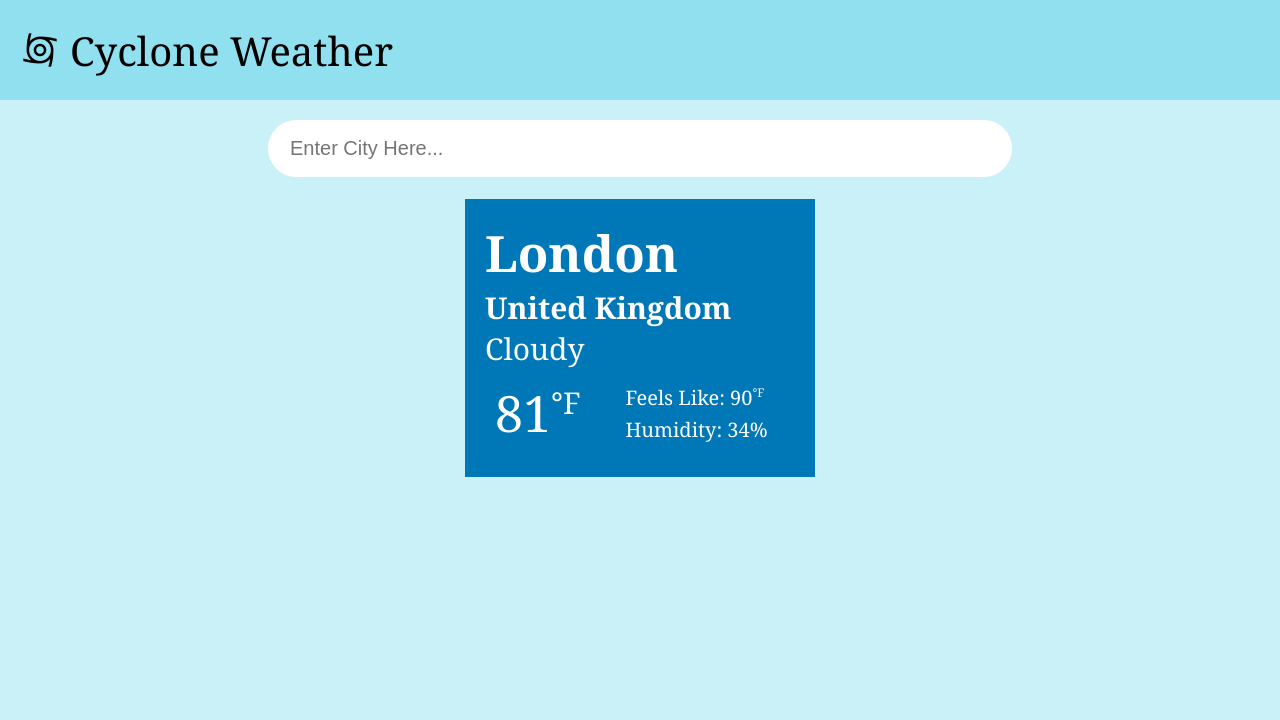
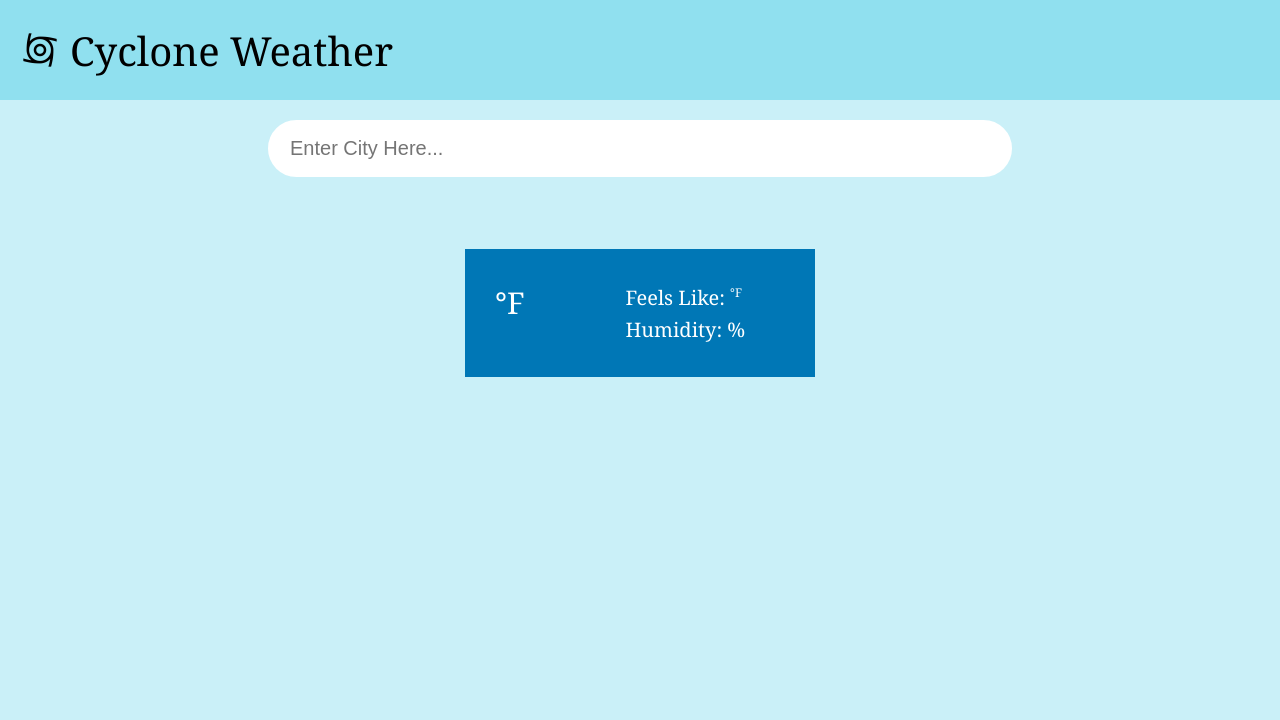
Before and after one commit to Derbzzzzzz/weather-app, a website built with webpack: page dist/index.html in a window 1280 px wide. Shown: the top 720 px of the page. Built offline with nearby package versions, Linux system fonts and the light colour scheme; no server answers.

Commit message:
Page loads on updated STL weather, fix error message display

```diff
--- a/src/CSS/main.css
+++ b/src/CSS/main.css
@@ -88,11 +88,15 @@
 }
 
 .error{
+    height: 20px;
+    padding: 10px;
+    padding-bottom: 20px;
     font-size: 20px;
+    font-weight: bold;
 }
 
 .info{
-    display: flex;
+    display: none;
     flex-direction: column;
 
     font-size: 20px;
--- a/src/JSFiles/DOM.js
+++ b/src/JSFiles/DOM.js
@@ -74,10 +74,17 @@
   temp.textContent = newHumidity
 }
 
+function displayInfo(){
+  let info = document.querySelector(".info")
+  info.style.display = "flex"
+}
 
-function pageSetup() {
+
+async function pageSetup() {
   appendImages();
   formListener();
+  updateAll(await getData("London"))
+  displayInfo();
 }
 
 export { pageSetup };
```
Also changed, not shown: dist/main.js.
